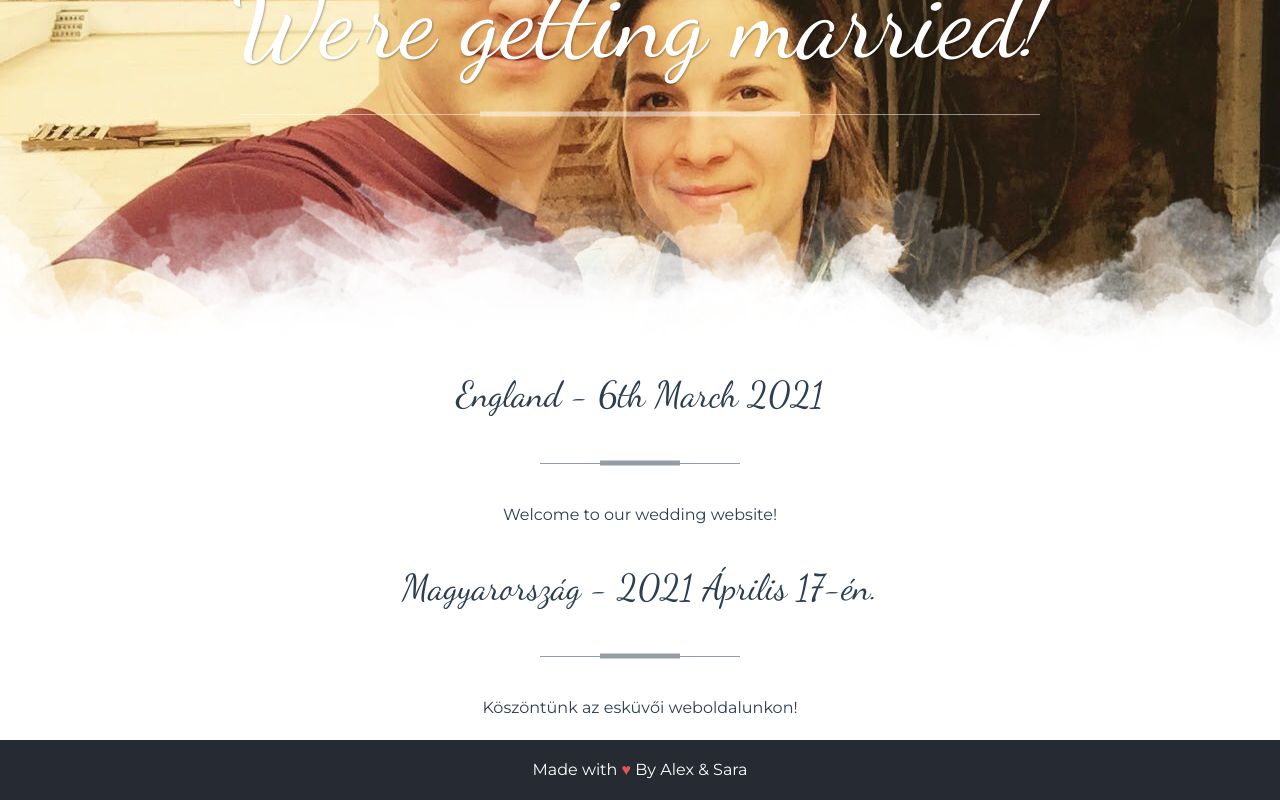
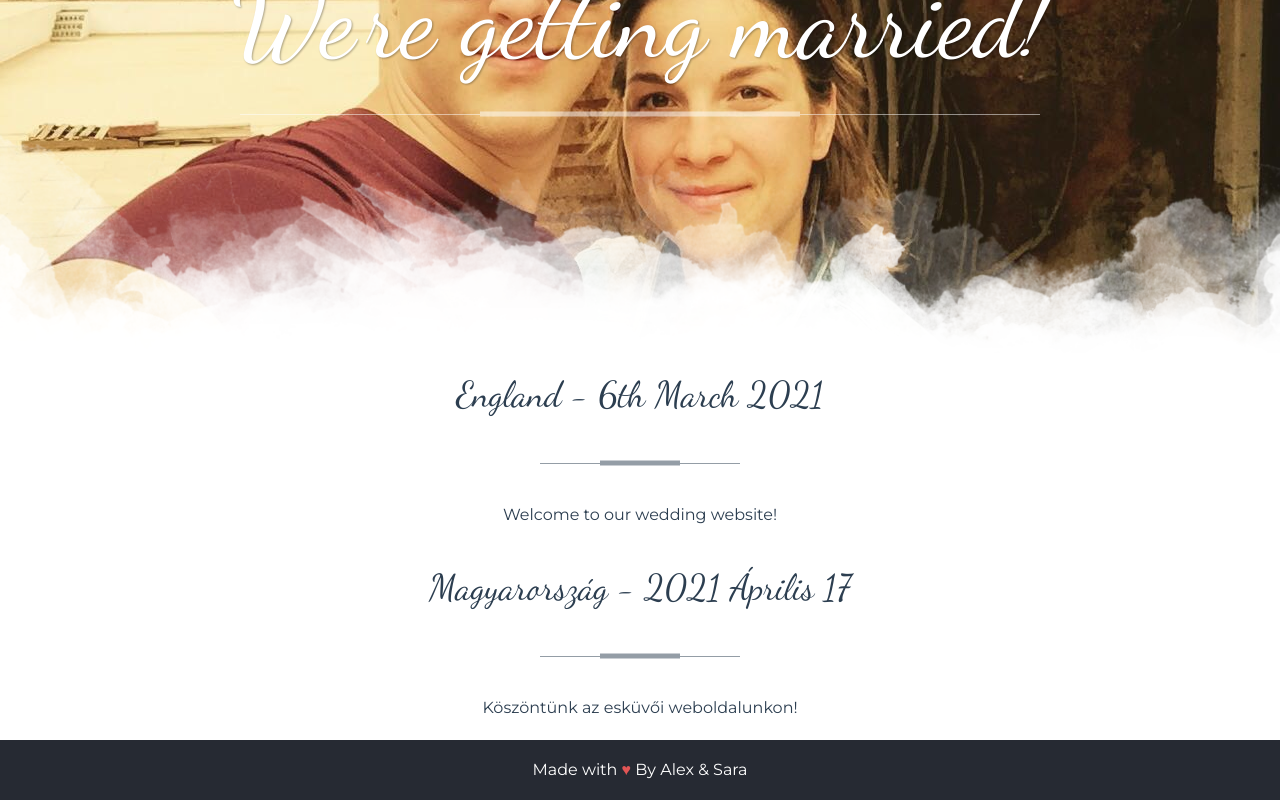
Before and after one commit to alexnaish/wedding-website, a Next.js app in the folder frontend/: page / in a window 1280 px wide. Shown: the part 386-1186 px from the top of the page. Built offline with nearby package versions, Linux system fonts and the light colour scheme; no server answers.

Commit message:
fix: remove the en from the hungarian date

```diff
--- a/frontend/pages/index.js
+++ b/frontend/pages/index.js
@@ -4,5 +4,5 @@ import Section from '../components/Section';
 export default () => <div>
   <Splash />
   <Section heading="England - 6th March 2021" intro="Welcome to our wedding website!" />
-  <Section heading="Magyarország - 2021 Április 17-én." intro="Köszöntünk az esküvői weboldalunkon!" />
+  <Section heading="Magyarország - 2021 Április 17" intro="Köszöntünk az esküvői weboldalunkon!" />
 </div>;
```
